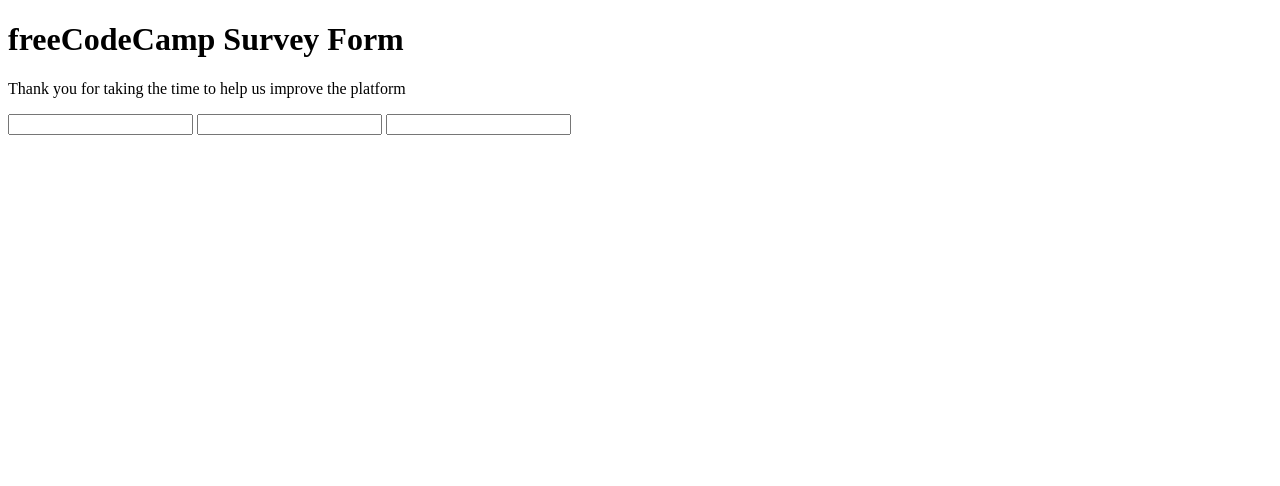
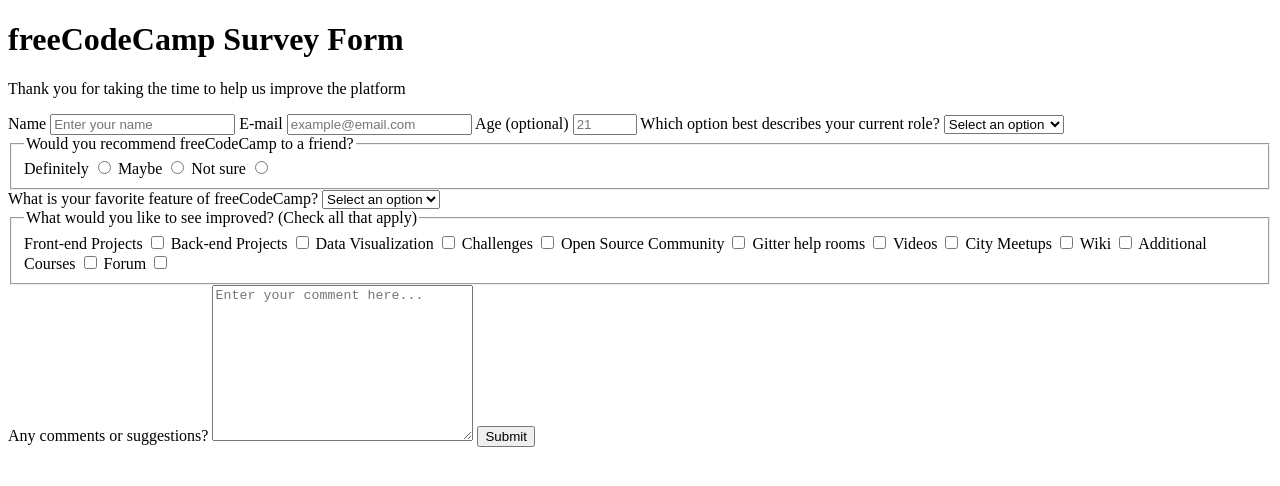
Before and after one commit to tensegrity666/freeCodeCamp.org-tasks, a plain HTML site: page index.html in a window 1280 px wide. Drawn offline with Linux system fonts and the light colour scheme.

Commit message:
Completes html

```diff
--- a/index.html
+++ b/index.html
@@ -8,16 +8,108 @@
 </head>
 <body>
   <header>
-    <h1>freeCodeCamp Survey Form</h1>
-    <p>Thank you for taking the time to help us improve the platform</p>
+    <h1 id="title">freeCodeCamp Survey Form</h1>
+    <p id="description">Thank you for taking the time to help us improve the
+      platform</p>
   </header>
   <main>
-    <form action="submit">
-      <input type="text">
-      <input type="email">
-      <input type="number">
+    <form id="survey-form" action="https://echo.htmlacademy.ru" method="POST">
+      <label id="name-label" for="name">Name
+        <input id="name" type="text" name="name" placeholder="Enter your name" required>
+      </label>
+      <label id="email-label" for="email">E-mail
+        <input id="email" type="email" name="email"
+          placeholder="example@email.com" required>
+      </label>
+      <label id="number-label" for="number">Age (optional)
+        <input id="number" type="number" name="age" placeholder="21" min="18" max="101">
+      </label>
+
+      <label for="role">Which option best describes your current role?
+        <select name="role" id="role" required>
+          <option disabled selected>Select an option</option>
+          <option value="student">Student</option>
+          <option value="job">Full-time job</option>
+          <option value="learn">Full-time learner</option>
+          <option value="notSay">Prefer not to say</option>
+          <option value="other">Other</option>
+          </select>
+      </label>
+
+      <fieldset>
+        <legend>Would you recommend freeCodeCamp to a friend?</legend>
+        <label for="definetly">Definitely
+          <input type="radio" name="user-recommend" id="definetly"
+            value="definetly">
+        </label>
+        <label for="maybe">Maybe
+          <input type="radio" name="user-recommend" id="maybe"
+            value="maybe">
+        </label>
+        <label for="no">Not sure
+          <input type="radio" name="user-recommend" id="no" value="no">
+        </label>
+      </fieldset>
+
+      <label for="feature">What is your favorite feature of freeCodeCamp?
+        <select name="feature" id="feature" required>
+          <option disabled selected>Select an option</option>
+          <option value="challenges">Challenges</option>
+          <option value="projects">Projects</option>
+          <option value="community">Community</option>
+          <option value="openSource">Open-source</option>
+        </select>
+      </label>
+
+      <fieldset>
+        <legend>What would you like to see improved? <span>(Check all that
+            apply)</span></legend>
+        <label for="frontend">Front-end Projects
+          <input type="checkbox" name="mostLike" id="frontend" value="frontend">
+        </label>
+        <label for="backend">Back-end Projects
+          <input type="checkbox" name="mostLike" id="backend" value="backend">
+        </label>
+        <label for="dataVisual">Data Visualization
+          <input type="checkbox" name="mostLike" id="dataVisual"
+            value="dataVisual">
+        </label>
+        <label for="challenges">Challenges
+          <input type="checkbox" name="mostLike" id="challenges"
+            value="challenges">
+        </label>
+        <label for="openSource">Open Source Community
+          <input type="checkbox" name="mostLike" id="openSource"
+            value="openSource">
+        </label>
+        <label for="glitter">Gitter help rooms
+          <input type="checkbox" name="mostLike" id="glitter" value="glitter">
+        </label>
+        <label for="videos">Videos
+          <input type="checkbox" name="mostLike" id="videos" value="videos">
+        </label>
+        <label for="meetups">City Meetups
+          <input type="checkbox" name="mostLike" id="meetups" value="meetups">
+        </label>
+        <label for="wiki">Wiki
+          <input type="checkbox" name="mostLike" id="wiki" value="wiki">
+        </label>
+        <label for="courses">Additional Courses
+          <input type="checkbox" name="mostLike" id="courses" value="courses">
+        </label>
+        <label for="forum">Forum
+          <input type="checkbox" name="mostLike" id="forum" value="forum">
+        </label>
+      </fieldset>
+
+      <label for="text">Any comments or suggestions?
+        <textarea name="comment" id="text" cols="30" rows="10"
+          placeholder="Enter your comment here..."></textarea>
+      </label>
+
+      <button type="submit">Submit</button>
     </form>
+
   </main>
-  <footer></footer>
 </body>
 </html>
```
